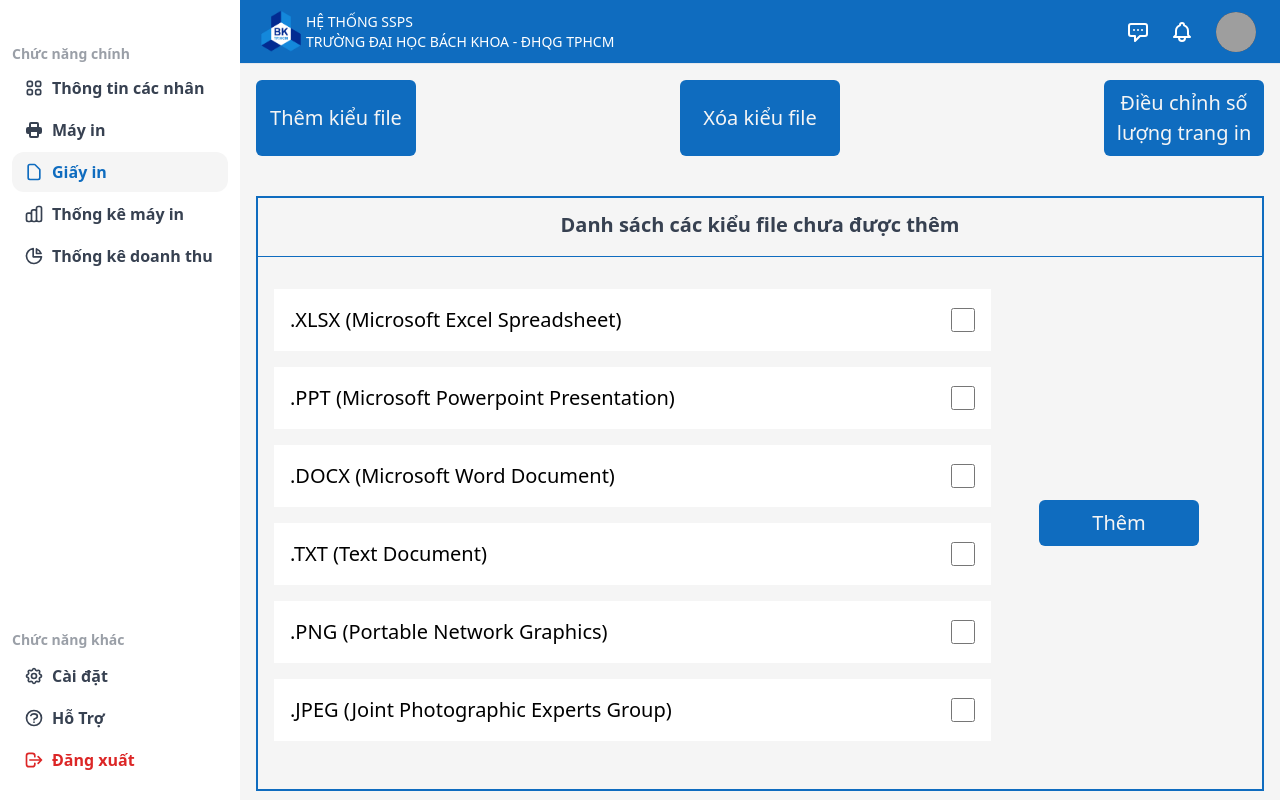
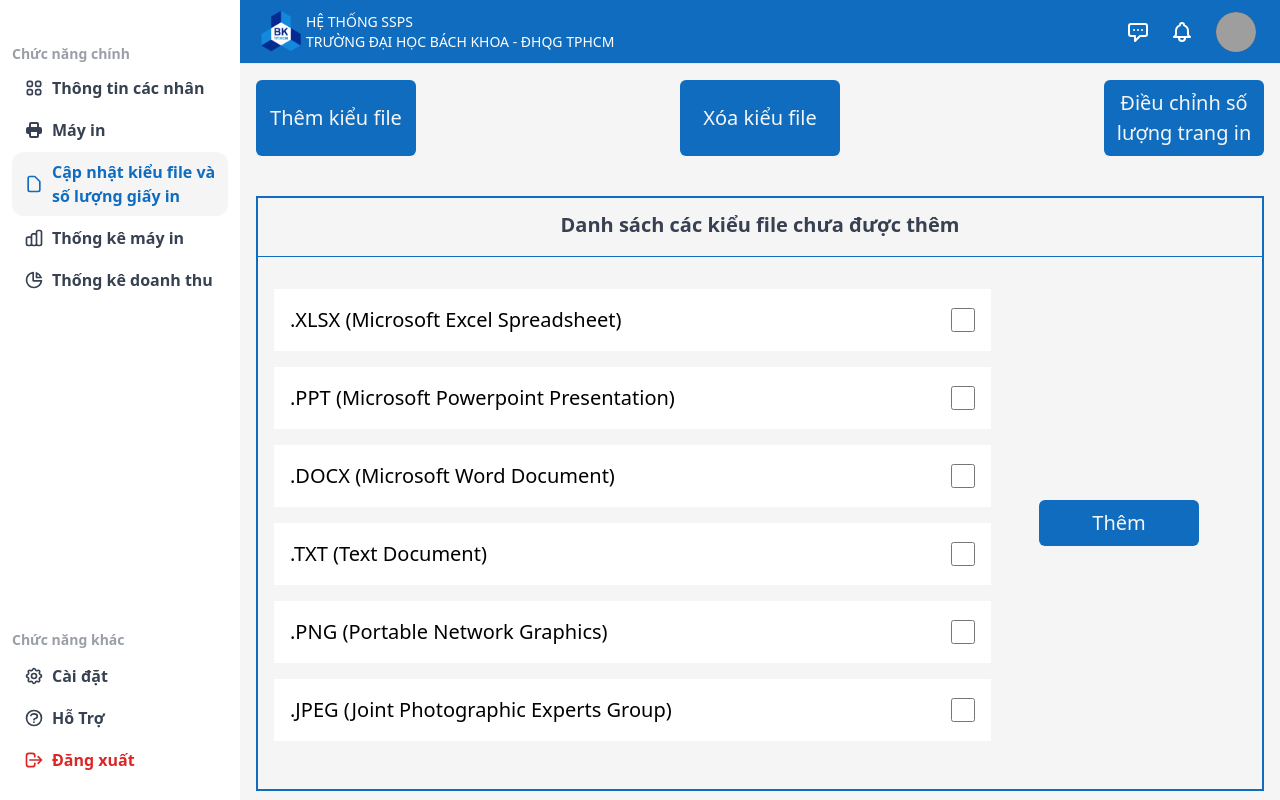
Before and after one commit to vanbuile/SSPS, a React (Create React App) app in the folder client/: page /admin/paperAdmin in a window 1280 px wide. Built offline with nearby package versions, Linux system fonts and the light colour scheme; grey boxes are pictures that could not be loaded.

Commit message:
Update Sidebar.js - sửa tên mục "Giấy in" thành "Cập nhật kiểu file và số lượng giấy in"

```diff
--- a/client/src/layouts/admin/Sidebar.js
+++ b/client/src/layouts/admin/Sidebar.js
@@ -28,7 +28,7 @@ const DASHBOARD_SIDEBAR_LINKS = [
 	},
 	{
 		key: 'paper',
-		label: 'Giấy in',
+		label: 'Cập nhật kiểu file và số lượng giấy in',
 		path: '/admin/paperAdmin',
 		icon: <HiOutlineDocument />
 	},
```
